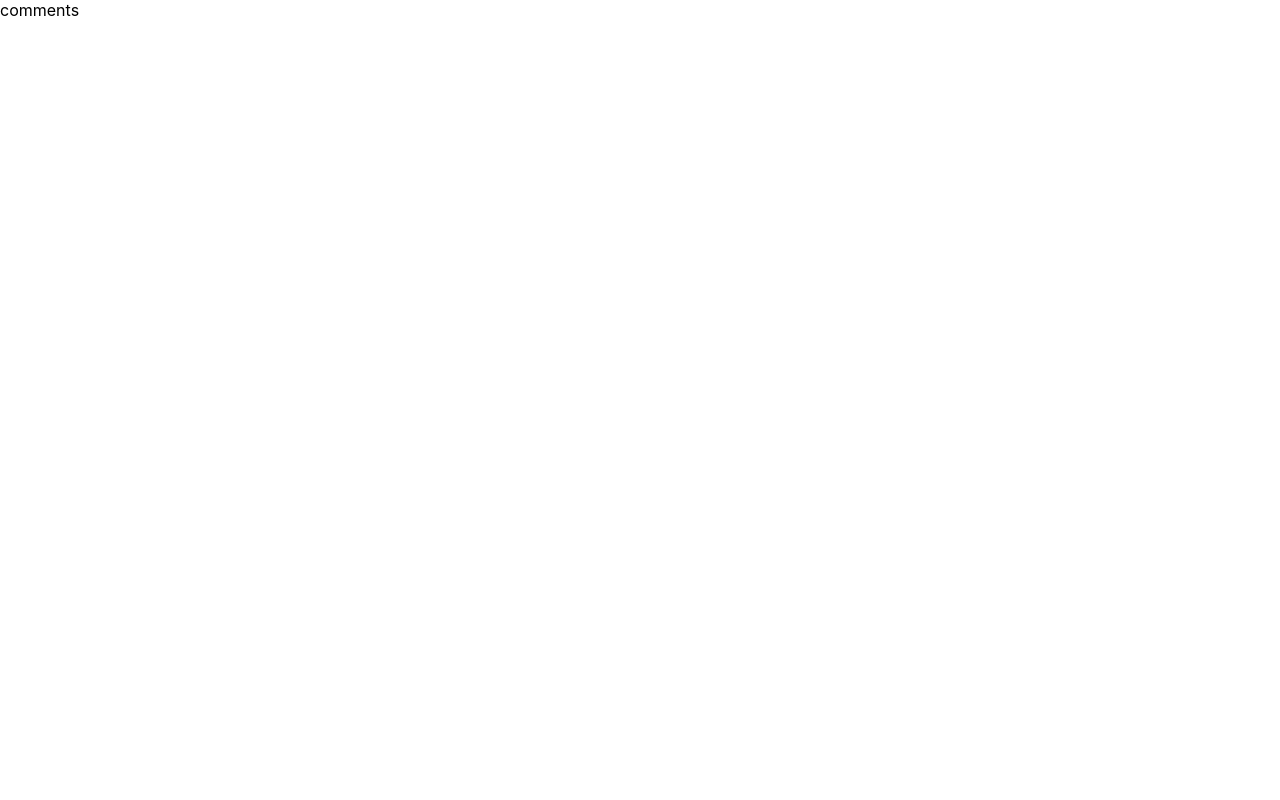
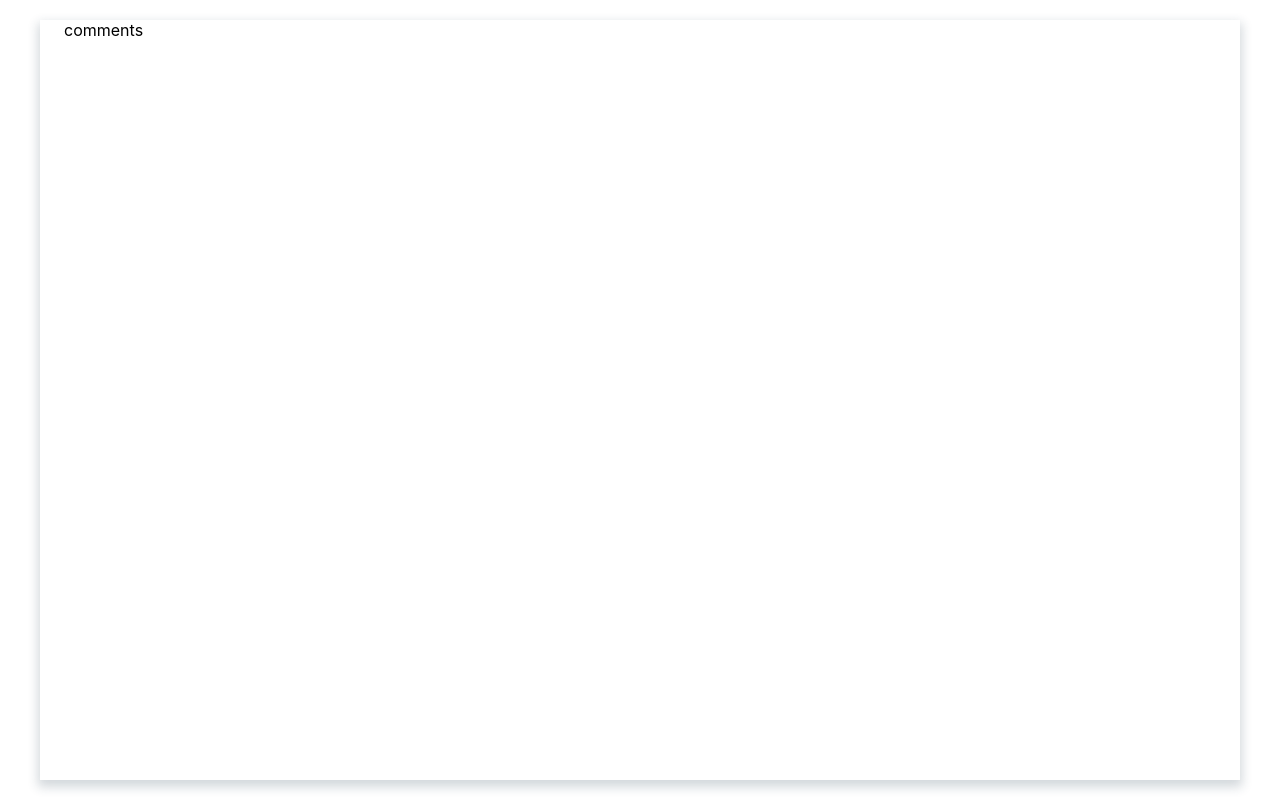
Before and after one commit to Romsrw/Comments, a React (Create React App) app: page / in a window 1280 px wide. Built offline with nearby package versions, Linux system fonts and the light colour scheme.

Commit message:
install pakages mui, jsdoc, create app component

```diff
--- a/package.json
+++ b/package.json
@@ -6,6 +6,7 @@
     "@emotion/react": "^11.7.0",
     "@emotion/styled": "^11.6.0",
     "@mui/material": "^5.2.3",
+    "@mui/styles": "^5.2.3",
     "@testing-library/jest-dom": "^5.16.1",
     "@testing-library/react": "^11.2.7",
     "@testing-library/user-event": "^12.8.3",
@@ -40,5 +41,8 @@
       "last 1 firefox version",
       "last 1 safari version"
     ]
+  },
+  "devDependencies": {
+    "jsdoc": "^3.6.7"
   }
 }
--- a/src/App.jsx
+++ b/src/App.jsx
@@ -1,5 +1,17 @@
+import { Container } from "@mui/material";
+import { makeStyles } from "@mui/styles";
+
+const useStyle = makeStyles({
+  app: {
+    margin: "20px 0",
+    height: "calc(100vh - 40px)",
+    boxShadow: "0px 5px 10px 2px rgba(34, 60, 80, 0.2)",
+  },
+});
+
 const App = () => {
-  return <div>comments</div>;
+  const classes = useStyle();
+  return <Container className={classes.app}>comments</Container>;
 };
 
 export default App;
--- a/src/index.css
+++ b/src/index.css
@@ -1,5 +1,7 @@
 body {
   margin: 0;
+  padding: 0;
+  box-sizing: border-box;
   font-family: -apple-system, BlinkMacSystemFont, 'Segoe UI', 'Roboto', 'Oxygen',
     'Ubuntu', 'Cantarell', 'Fira Sans', 'Droid Sans', 'Helvetica Neue',
     sans-serif;
```
Also changed, not shown: src/components/CommentsList/CommentsList.jsx (added, +9 -0 lines), 1 other file (tests, documents, lock files or other folders).
